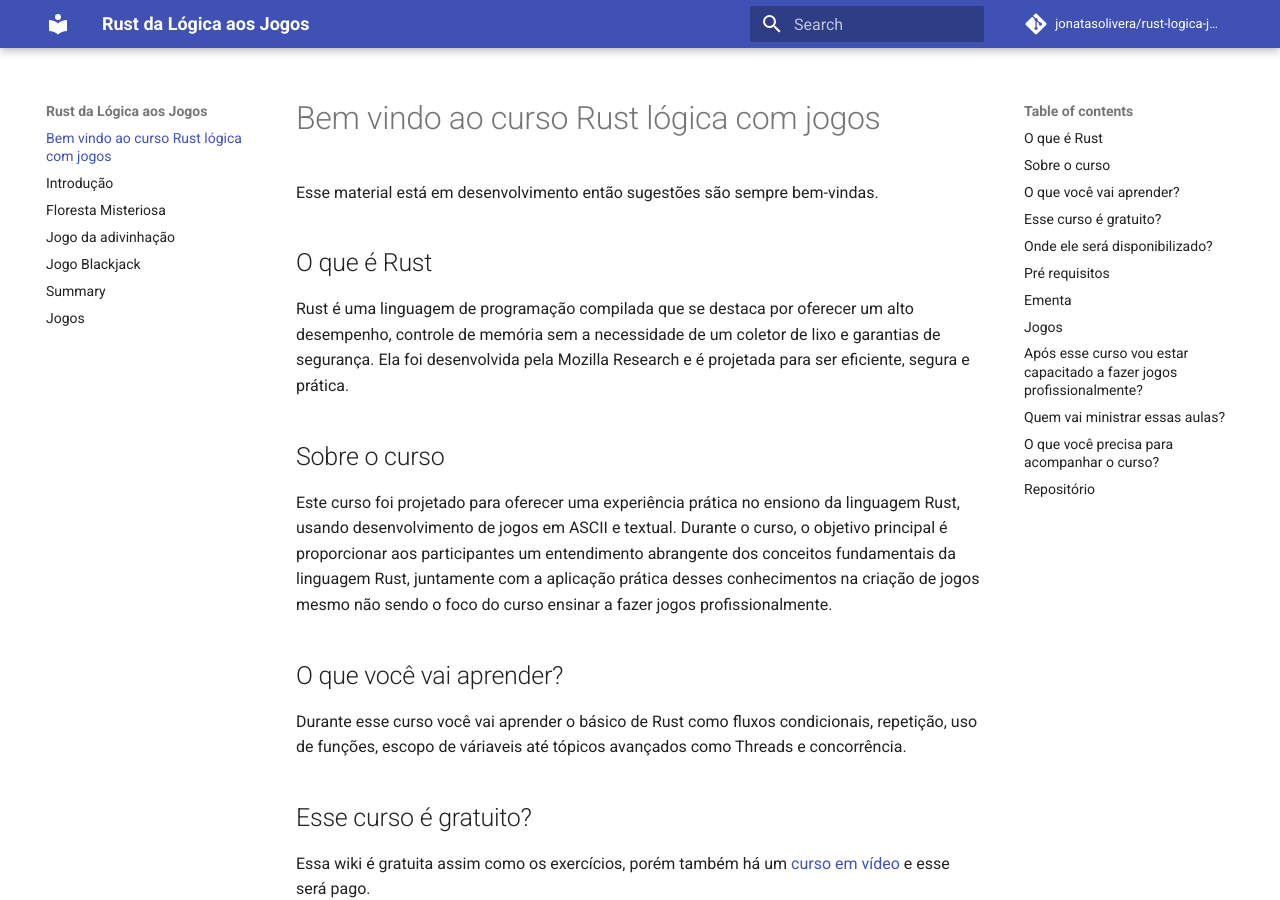
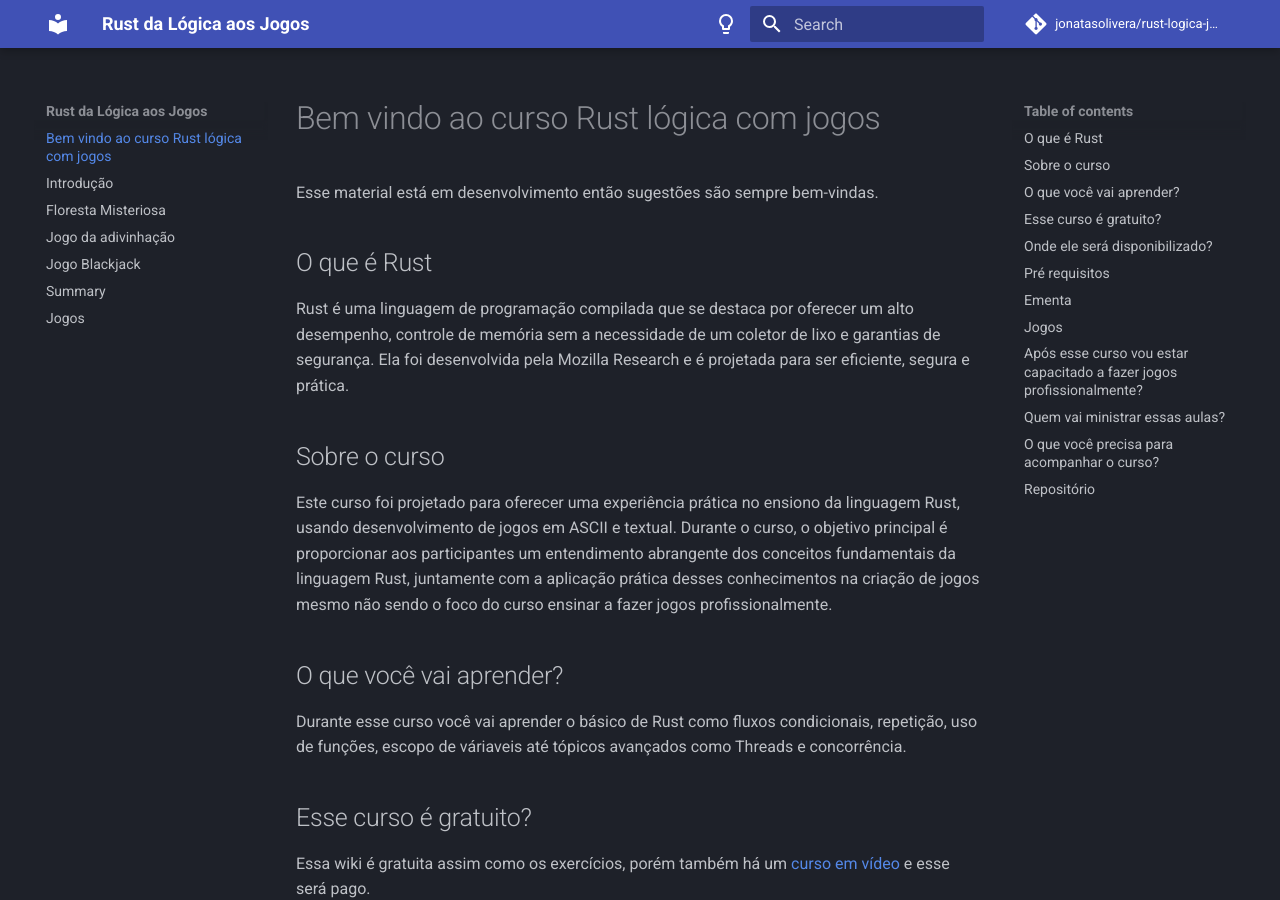
Before and after one commit to jonatasoli/rust-logica-jogos, an MkDocs documentation site: the page built from aulas/index.md, in a window 1280 px wide and 900 px high. Built offline with MkDocs 1.6.1 and Material for MkDocs 9.7.7, drawn with Linux system fonts in a browser that asks for light colours; comment, search, counter and statistics services are not loaded.

```diff
--- a/mkdocs.yml
+++ b/mkdocs.yml
@@ -7,6 +7,15 @@ edit_uri: tree/main/aulas
 
 theme:
   name: material
+  palette:
+    - scheme: slate
+      toggle:
+        icon: material/lightbulb-outline
+        name: Mudar para o tema claro
+    - scheme: default
+      toggle:
+        icon: material/lightbulb
+        name: Mudar para o tema escuro
 markdown_extensions:
   - attr_list
   - md_in_html
```
